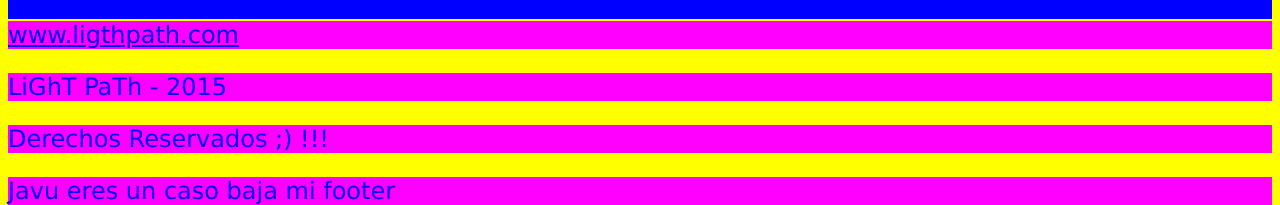
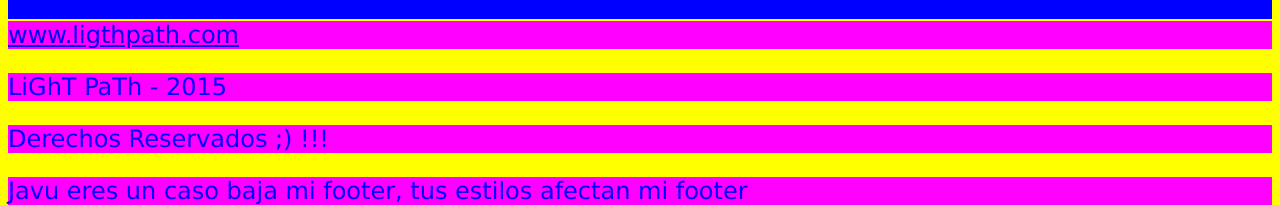
Before and after one commit to Taxxx/TreeHope2.0, a plain HTML site: page index.html in a window 1280 px wide. Shown: the part 682-887 px from the top of the page. Drawn offline with Linux system fonts and the light colour scheme.

Commit message:
otra vez javu

```diff
--- a/index.html
+++ b/index.html
@@ -62,7 +62,7 @@
 		<p><a href="www.ligthpath.com">www.ligthpath.com</a></p>
 		<p> LiGhT PaTh - 2015</p>
 		<p> Derechos Reservados ;) !!!</p>
-		<p>Javu eres un caso baja mi footer</p>
+		<p>Javu eres un caso baja mi footer, tus estilos afectan mi footer</p>
 	</footer>
 </body>
 </html>
```
